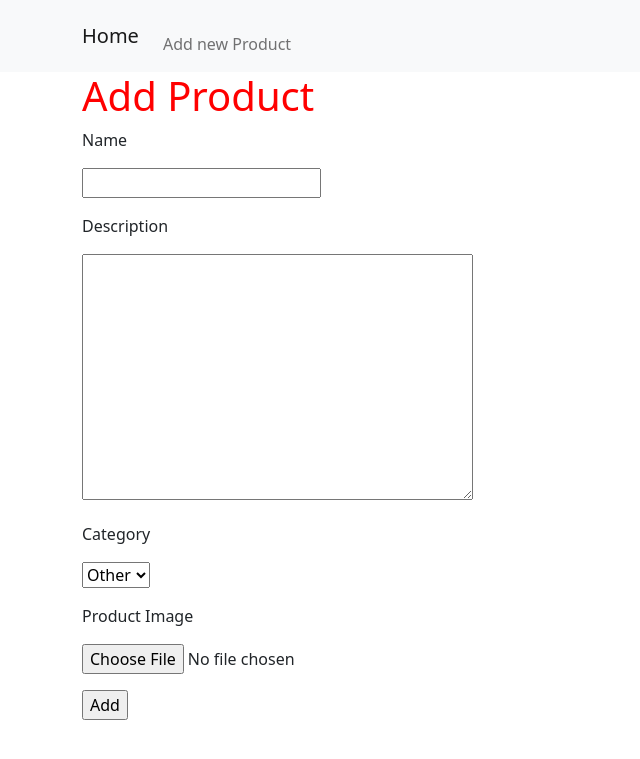
After one commit to sakurakuba/ex8, a Django app: page /products/add/ in a window 1280 px wide. The commit adds this page. Shown: the top 759 px of the page, without its empty margins (0-640 px from the left). Run offline with Django 4.2, Linux system fonts and the light colour scheme.

Commit message:
added CRUD for Product. default img not working

```diff
--- /dev/null
+++ b/review/forms.py
@@ -0,0 +1,8 @@
+from django import forms
+from review.models import Product
+
+
+class ProductForm(forms.ModelForm):
+    class Meta:
+        model = Product
+        fields = '__all__'
--- a/review/models.py
+++ b/review/models.py
@@ -17,7 +17,7 @@ class Product(models.Model):
     description = models.TextField(max_length=1000, null=True, blank=True, verbose_name='Description')
     category = models.CharField(max_length=20, default=DEFAULT_CATEGORY, choices=CATEGORY_CHOICES,
                                 verbose_name='Category')
-    pr_img = models.ImageField(upload_to="pr_images", null=True, blank=True, verbose_name="Product Image")
+    pr_img = models.ImageField(upload_to="pr_images", default="default.jpeg", null=True, blank=True, verbose_name="Product Image")
 
     def __str__(self):
         return f'{self.name} - {self.category}'
--- a/review/templates/base.html
+++ b/review/templates/base.html
@@ -24,7 +24,7 @@
                 {% block nav%}
                 {% endblock %}
                 <li class="nav-item">
-                        <a class="nav-link" href="#">Add new Product</a>
+                        <a class="nav-link" href="{% url "review:product_create" %}">Add new Product</a>
                     </li>
 
             </ul>
--- /dev/null
+++ b/review/templates/partial/form.html
@@ -0,0 +1,15 @@
+{% csrf_token %}
+
+{% for error in form.non_field_errors %}
+    <p class="text-danger">{{ error }}</p>
+{% endfor %}
+
+{% for field in form %}
+   <p><label for="{{ field.id_for_label }}">{{ field.label }}</label></p>
+   {% for error in field.errors %}
+       <p class="text-danger">{{ error }}</p>
+   {% endfor %}
+   <p>{{ field }}</p>
+{% endfor %}
+
+<input type="submit" value="{{ button_text }}"/>
--- a/review/templates/partial/product_list.html
+++ b/review/templates/partial/product_list.html
@@ -6,7 +6,7 @@
                 <div class="card-body">
                     <h5 class="card-title">{{ product.name }}</h5>
                 </div>
-                <a href="#" class="card-link btn btn-primary">More..</a>
+                <a href="{% url "review:product_view" product.pk %}" class="card-link btn btn-primary">More..</a>
             </div>
         </div>
     {% empty %}
--- /dev/null
+++ b/review/templates/product/product_create.html
@@ -0,0 +1,11 @@
+{% extends 'base.html' %}
+
+{% block title %}Add new Product{% endblock %}
+
+{% block content %}
+    <h1>Add Product</h1>
+    <form method="post">
+        {% include 'partial/form.html' with button_text="Add" %}
+    </form>
+
+{% endblock %}
--- a/review/urls.py
+++ b/review/urls.py
@@ -1,9 +1,17 @@
+from django.conf import settings
+from django.conf.urls.static import static
 from django.urls import path
 
-from review.views import IndexView
+from review.views import IndexView, ProductView, ProductCreateView, ProductUpdateView, ProductDeleteView
 
 app_name = "review"
 
 urlpatterns = [
     path('', IndexView.as_view(), name="index"),
+    path('product/<int:pk>/', ProductView.as_view(), name='product_view'),
+    path('products/add/', ProductCreateView.as_view(), name='product_create'),
+    path('product/<int:pk>/update/', ProductUpdateView.as_view(), name='product_update'),
+    path('product/<int:pk>/delete/', ProductDeleteView.as_view(), name='product_delete'),
 ]
+
+urlpatterns += static(settings.MEDIA_URL, document_root=settings.MEDIA_ROOT)
--- a/review/views/product.py
+++ b/review/views/product.py
@@ -1,5 +1,8 @@
 from django.shortcuts import render
-from django.views.generic import ListView
+from django.urls import reverse, reverse_lazy
+from django.views.generic import ListView, DetailView, CreateView, UpdateView, DeleteView
+
+from review.forms import ProductForm
 from review.models import Product
 
 
@@ -8,3 +11,32 @@ class IndexView(ListView):
     model = Product
     template_name = "product/index.html"
     context_object_name = "products"
+
+
+class ProductView(DetailView):
+    model = Product
+    template_name = 'product/product_view.html'
+
+
+class ProductCreateView(CreateView):
+    model = Product
+    form_class = ProductForm
+    template_name = 'product/product_create.html'
+
+    def get_success_url(self):
+        return reverse('review:product_view', kwargs={'pk': self.object.pk})
+
+
+class ProductUpdateView(UpdateView):
+    model = Product
+    form_class = ProductForm
+    template_name = 'product/product_update.html'
+
+    def get_success_url(self):
+        return reverse('review:product_view', kwargs={'pk': self.object.pk})
+
+
+class ProductDeleteView(DeleteView):
+    model = Product
+    template_name = 'product/product_delete.html'
+    success_url = reverse_lazy('review:index')
```
Also changed, not shown: review/templates/product/product_delete.html (added, +18 -0 lines), review/templates/product/product_update.html (added, +10 -0 lines), review/templates/product/product_view.html (added, +24 -0 lines), review/migrations/0002_alter_product_pr_img.py (added), review/migrations/0003_alter_product_pr_img.py (added).
